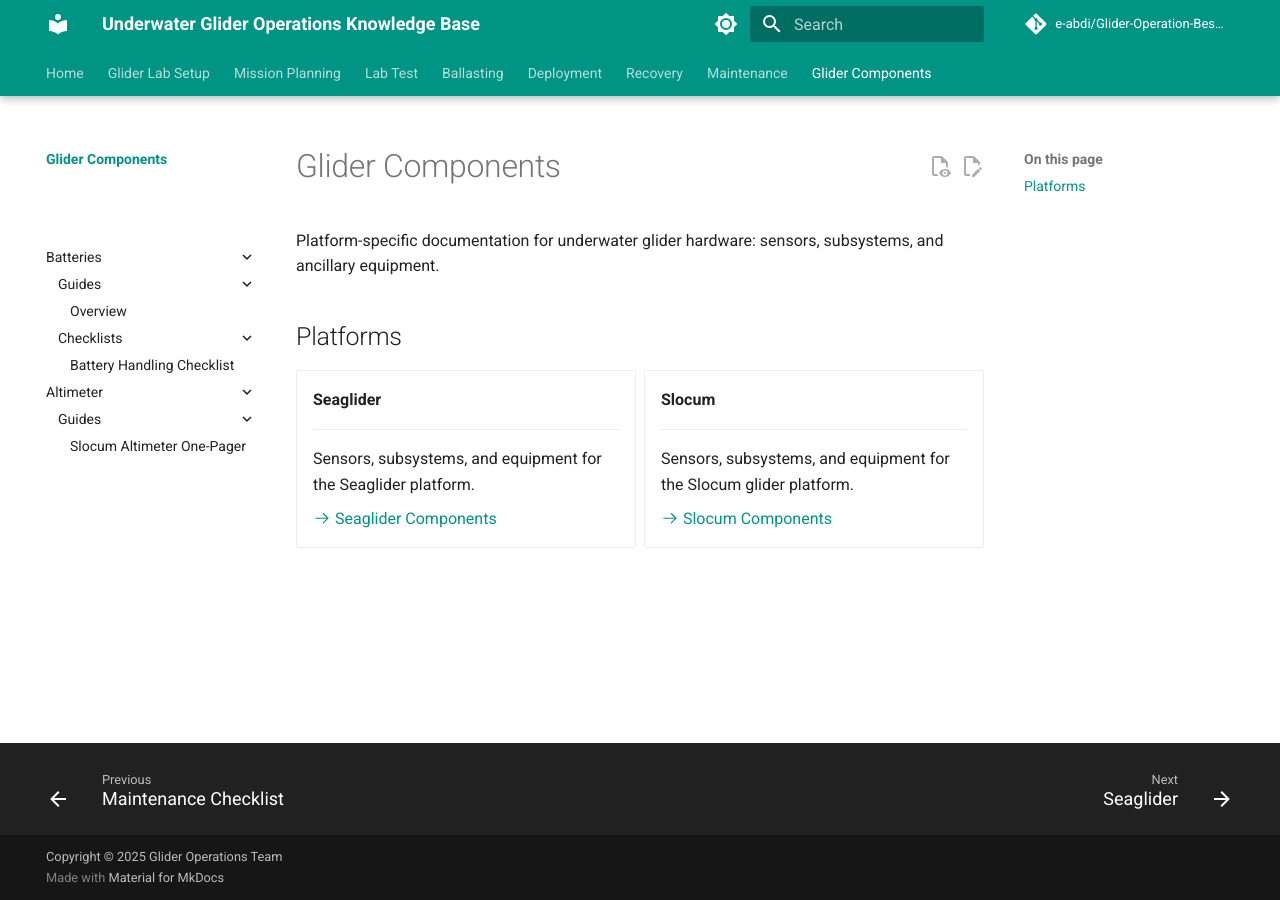
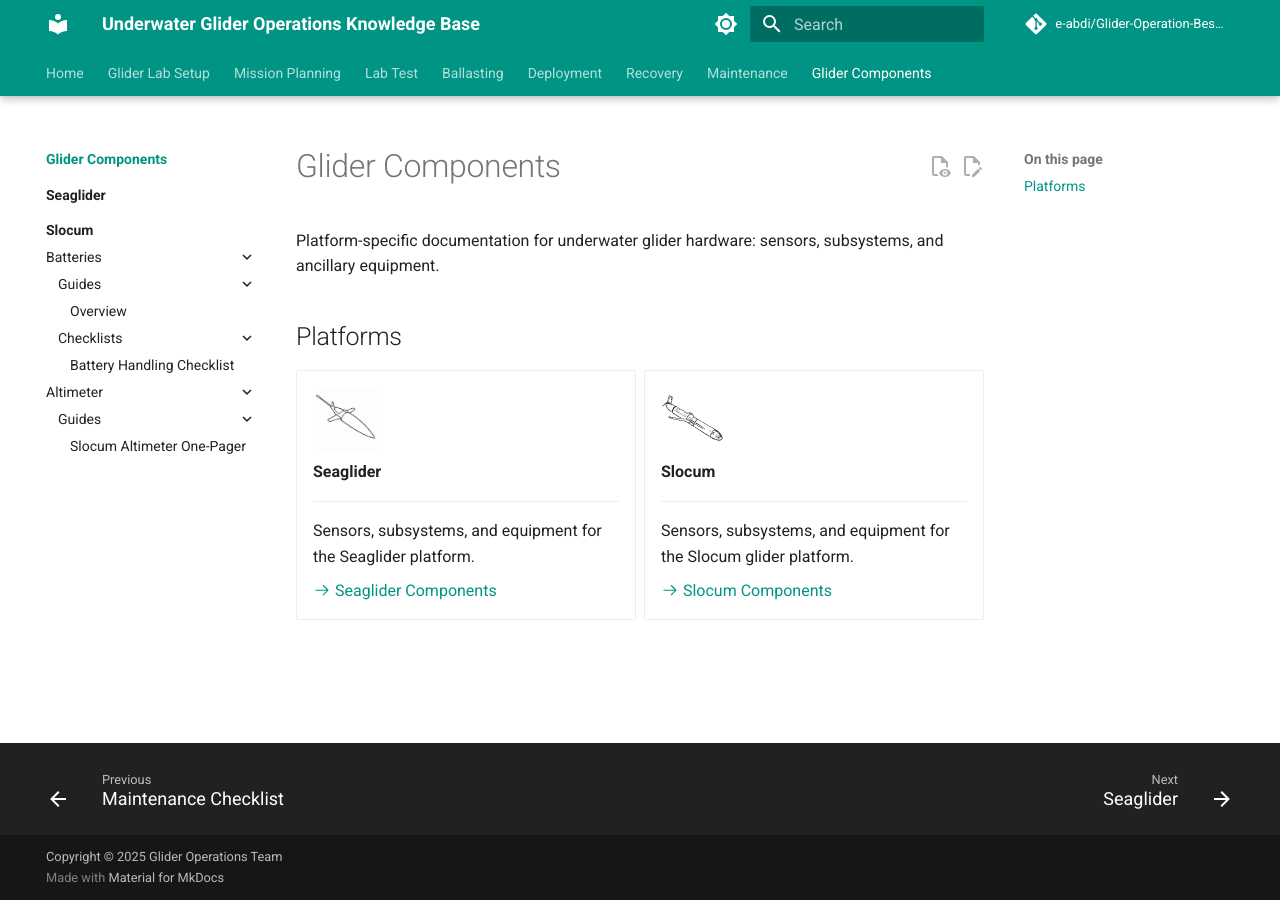
Before and after one commit to e-abdi/Glider-Operation-Best-Practices, an MkDocs documentation site: the page built from docs/glider-components/index.md, in a window 1280 px wide. Built offline with MkDocs 1.6.1 and Material for MkDocs 9.7.7, drawn with Linux system fonts in a browser that asks for light colours; comment, search, counter and statistics services are not loaded.

Commit message:
Show platform graphics as page images; fix altimeter icon
- Display Slocum/Seaglider artwork as in-page images (grid cards +
  platform page banners) instead of Material nav icons
- Add new Seaglider line-art and move Slocum graphic into docs/assets
- Add .platform-icon/.platform-banner CSS with dark-mode inversion so
  the black line-art stays visible on the slate theme
- Replace invalid :material-sonar: with :material-altimeter:
- Drop unused custom-icon overrides and theme.custom_dir

Co-Authored-By: Claude Opus 4.8 <noreply@anthropic.com>

```diff
--- a/docs/glider-components/index.md
+++ b/docs/glider-components/index.md
@@ -11,7 +11,9 @@ Platform-specific documentation for underwater glider hardware: sensors, subsyst
 
 <div class="grid cards" markdown>
 
--   **Seaglider**
+-   ![Seaglider](images/seaglider.png){ .platform-icon }
+
+    **Seaglider**
 
     ---
 
@@ -19,7 +21,9 @@ Platform-specific documentation for underwater glider hardware: sensors, subsyst
 
     [:octicons-arrow-right-24: Seaglider Components](seaglider/index.md)
 
--   **Slocum**
+-   ![Slocum](images/slocum.svg){ .platform-icon }
+
+    **Slocum**
 
     ---
 
--- a/docs/stylesheets/extra.css
+++ b/docs/stylesheets/extra.css
@@ -95,6 +95,35 @@
 }
 
 /* --------------------------------------------------------------------------
+   Platform graphics (Glider Components)
+   -------------------------------------------------------------------------- */
+
+/* Small icon-sized image used inside the platform "grid cards" */
+.md-typeset .platform-icon {
+  display: block;
+  width: 64px;
+  height: 64px;
+  object-fit: contain;
+  margin: 0 0 0.4em 0;
+}
+
+/* Larger banner image at the top of a platform landing page */
+.md-typeset .platform-banner {
+  display: block;
+  width: 180px;
+  max-width: 100%;
+  height: auto;
+  margin: 0.5em 0 1em 0;
+}
+
+/* The artwork is black line-art on a transparent/white background.
+   In dark mode, invert so the lines read as light on the dark surface. */
+[data-md-color-scheme="slate"] .md-typeset .platform-icon,
+[data-md-color-scheme="slate"] .md-typeset .platform-banner {
+  filter: invert(1) hue-rotate(180deg);
+}
+
+/* --------------------------------------------------------------------------
    Checklist layout improvements (screen)
    -------------------------------------------------------------------------- */
 .md-typeset .task-list-item {
--- a/mkdocs.yml
+++ b/mkdocs.yml
@@ -18,7 +18,6 @@ copyright: Copyright &copy; 2025 Glider Operations Team
 # ---------------------------------------------------------------------------
 theme:
   name: material
-  custom_dir: overrides
   palette:
     - scheme: default
       primary: teal
```
Also changed, not shown: docs/glider-components/seaglider/index.md (+2 -1 lines), docs/glider-components/slocum/index.md (+3 -2 lines), docs/glider-components/images/seaglider.png (added), docs/glider-components/images/slocum.svg (renamed from overrides/.icons/glider/slocum.svg), overrides/.icons/glider/seaglider.svg (deleted).
